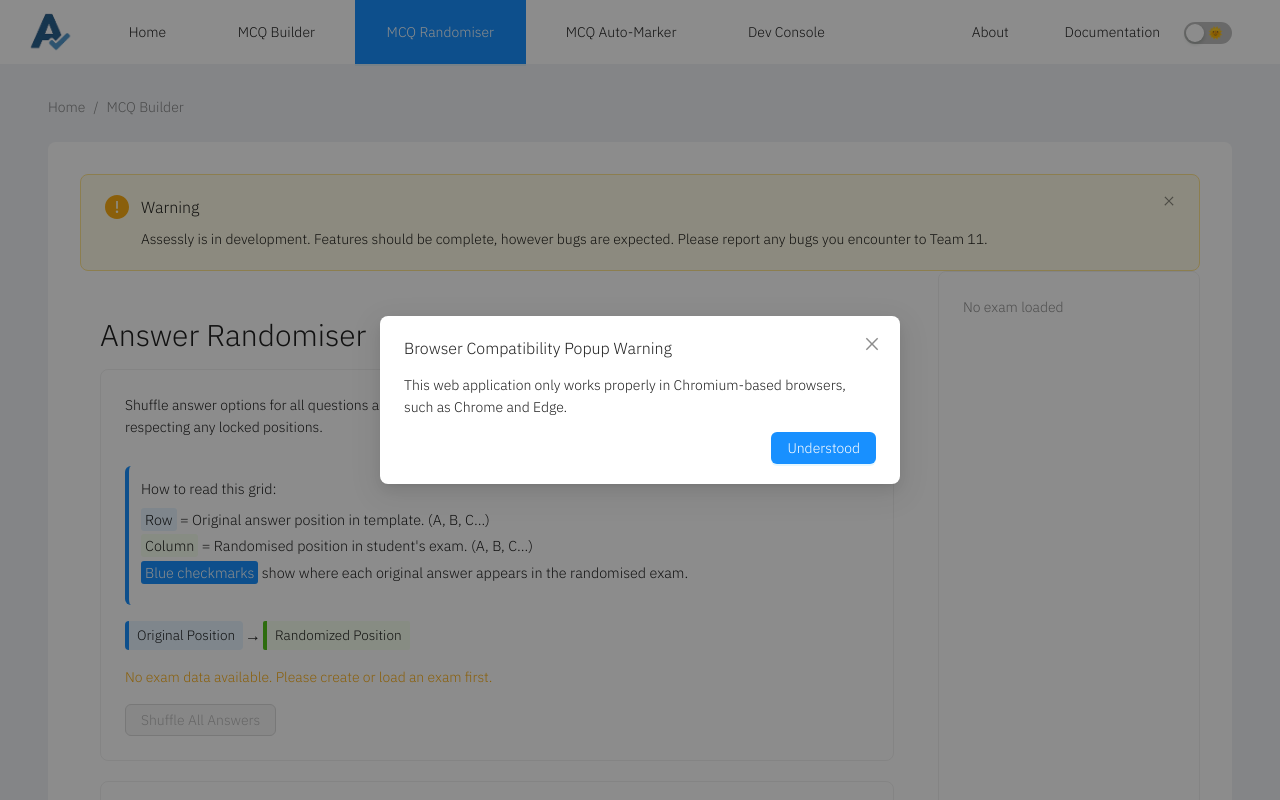
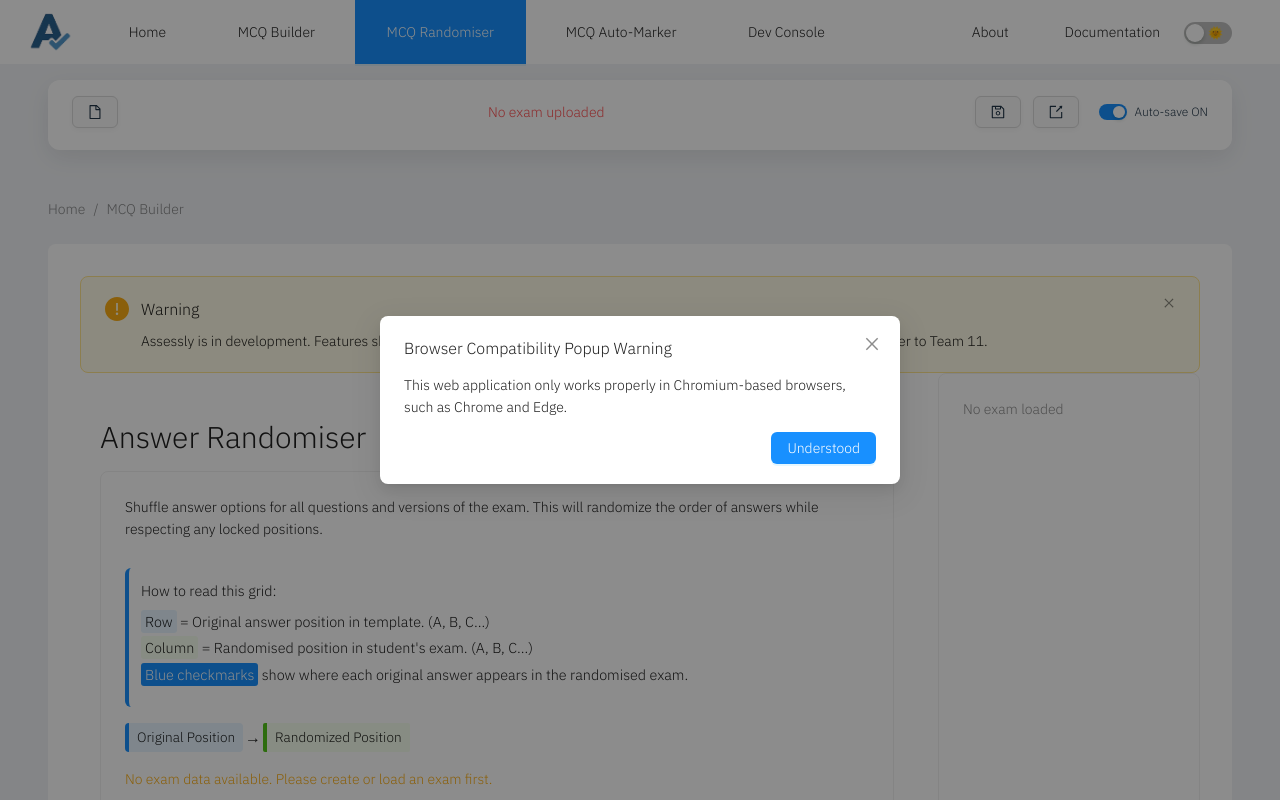
Before and after one commit to uoa-compsci399-2025-s1/capstone-project-2025-s1-team-11, a React (Vite) app in the folder client/: page /randomiser in a window 1280 px wide. Shown: the top 800 px of the page. Built offline with nearby package versions, Linux system fonts and the light colour scheme.

Commit message:
Static Context Display showing

```diff
--- a/client/src/components/Layout.jsx
+++ b/client/src/components/Layout.jsx
@@ -3,6 +3,7 @@ import { Layout, Breadcrumb, theme } from 'antd';
 import { Navigation } from "./navigation.jsx";
 import { Link, useLocation } from 'react-router';
 import logo from "../../public/AssesslyLogoSmall.png";
+import StaticContextBar from './StaticContextBar';
 
 const { Header, Content, Footer } = Layout;
 
@@ -62,6 +63,12 @@ const MCQLayout = ({ children, isDarkMode, setIsDarkMode }) => {
         <Navigation isDarkMode={isDarkMode} setIsDarkMode={setIsDarkMode}/>
       </Header>
 
+      {["/builder", "/randomiser", "/marker"].includes(location.pathname) && (
+        <div style={{ padding: '0 48px' }}>
+          <StaticContextBar />
+        </div>
+      )}
+
       <Content style={contentStyle}>
         {isPlainPage ? (
           children
--- a/client/src/index.css
+++ b/client/src/index.css
@@ -87,8 +87,164 @@ button:focus-visible {
   100% { transform: translateX(-50%) scale(1); }
 }
 
+/* Static Context Bar */
+.context-bar-wrapper {
+  position: sticky;
+  top: 0;
+  margin: 16px auto;
+  background: var(--header-bg);
+  color: var(--text-color);
+  border-radius: 12px;
+  box-shadow: 0 8px 24px rgba(0, 0, 0, 0.08);
+  padding: 12px 24px;
+  transition: all 0.25s ease;
+  z-index: 1000;
+  width: 100%;
+  max-width: 1200px;
+  max-height: 70px;
+  overflow: hidden;
+}
+
+.context-bar-wrapper.intent-delay {
+  transition-delay: 0.15s;
+}
+
+.context-bar-pin-toggle {
+  position: absolute;
+  top: 12px;
+  right: 16px;
+  z-index: 2;
+}
+
+.context-bar-wrapper:hover {
+  max-height: 420px;
+  box-shadow: 0 12px 32px rgba(0, 0, 0, 0.12);
+  border-color: #d0d0d0;
+}
+
+.context-bar-main {
+  display: flex;
+  align-items: center;
+  justify-content: space-between;
+  column-gap: 20px;
+  row-gap: 12px;
+  flex-wrap: wrap;
+  padding: 4px 0;
+  justify-content: space-between;
+  align-items: center;
+}
+
+.context-button .ant-btn {
+  color: var(--text-color) !important;
+  background-color: var(--button-bg);
+  border: 1px solid #d9d9d9;
+  transition: all 0.3s ease;
+  font-weight: 500;
+  box-shadow: 0 2px 6px rgba(0, 0, 0, 0.05);
+}
+
+.context-button .ant-btn:hover {
+  background: rgba(0, 0, 0, 0.03);
+  border-color: #ccc;
+  box-shadow: 0 0 10px rgba(0, 0, 0, 0.1);
+}
+
+[data-theme="dark"] .context-button .ant-btn:hover {
+  background: rgba(255, 255, 255, 0.06);
+}
+
+.context-button-label {
+  display: none;
+  margin-left: 8px;
+  font-weight: 500;
+  color: var(--text-color);
+  opacity: 0;
+  transition: opacity 0.3s ease;
+}
+
+.context-bar-wrapper:hover .context-button-label {
+  display: inline;
+  opacity: 1;
+}
+
+.context-bar-expanded {
+  transform: translateY(-12px);
+  opacity: 0;
+  pointer-events: none;
+  transition: transform 0.25s ease, opacity 0.25s ease 50ms;
+}
+
+.context-bar-expanded.show {
+  transform: translateY(0);
+  opacity: 1;
+  pointer-events: auto;
+}
+
+.version-tags .ant-tag {
+  margin-right: 6px;
+  margin-bottom: 4px;
+}
+
+.context-warning {
+  font-size: 12px;
+  color: #ff4d4f;
+  font-weight: 500;
+}
+
+/* ant design alert to work for dark mode */
+[data-theme="dark"] .ant-alert {
+  background-color: #2a2a2a !important;
+  border-color: #ff7875 !important;
+}
+
+[data-theme="dark"] .ant-alert-message,
+[data-theme="dark"] .ant-alert-description {
+  color: rgba(255, 255, 255, 0.87) !important;
+}
+
+[data-theme="dark"] .ant-alert-icon {
+  color: #ff7875 !important;
+}
+
+/* Hide Ant Design's edit icon by default, show only when context bar is hovered */
+.ant-typography-edit {
+  display: none;
+}
+
+.context-bar-wrapper:hover .ant-typography-edit {
+  display: inline-block;
+}
+
+.context-bar-actions {
+  display: flex;
+  align-items: center;
+  flex-wrap: wrap;
+  gap: 12px;
+}
+
+.metadata-preview {
+  padding: 8px 12px;
+  background-color: var(--content-bg);
+  border-radius: 6px;
+  font-size: 13px;
+  line-height: 1.4;
+  margin-top: 8px;
+}
+
+.context-bar-expanded .section-block {
+  margin-top: 16px;
+  display: flex;
+  flex-wrap: wrap;
+  gap: 24px;
+  font-size: 14px;
+}
+
+.context-bar-wrapper .ant-btn,
+.context-bar-wrapper .ant-switch {
+  vertical-align: middle;
+}
+
 /* Sidebar */
-
 .exam-sidebar {
   position: sticky;
   top: 20px;
```
